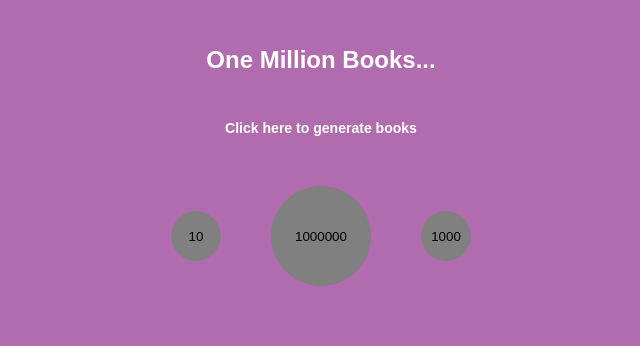
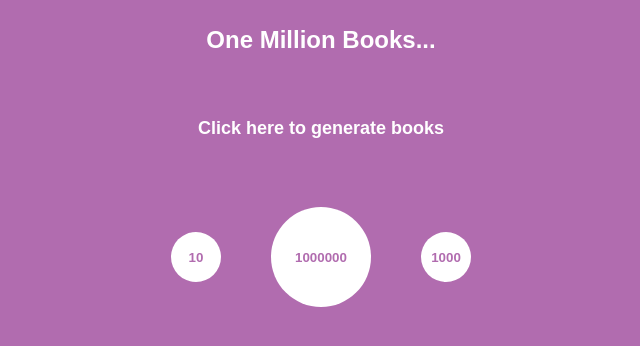
Before and after one commit to melanienolan/one-million-books, a React (Create React App) app: page / in a window 1280 px wide. Shown: the top 346 px of the page, without its empty margins (319-959 px from the left). Built offline with nearby package versions, Linux system fonts and the light colour scheme.

Commit message:
tidy styles

```diff
--- a/src/App.css
+++ b/src/App.css
@@ -14,7 +14,8 @@ button {
   cursor: pointer;
 }
 header {
-  height: 120px;
+  height: 80px;
+  background-color: #b16caf;
   display: flex;
   align-items: center;
   justify-content: center;
@@ -22,18 +23,18 @@ header {
 header h1 {
   color: #ffffff;
 }
-.filters {
-  height: 80px;
-  display: flex;
-  justify-content: space-around;
-}
 .button--sort {
   background-color: #ffffff;
+  color: #b16caf;
   border-radius: 50%;
-  width: 30px;
-  height: 30px;
+  width: 23px;
+  height: 23px;
+  margin: 2px;
 }
-
+[class^="book--container"] {
+  width: 760px;
+  margin: 0 auto;
+}
 .book--container-empty {
   /*display: none;*/
   display: flex;
@@ -43,6 +44,10 @@ header h1 {
 }
 .book--container-empty h3 {
   color: #ffffff;
+  text-align: center;
+  margin: 35px 0 15px 0;
+  font-size: 1.5rem;
+  line-height: 1.5;
 }
 .button--holder {
   display: flex;
@@ -53,7 +58,9 @@ header h1 {
 }
 [class^="button--generate"] {
   border-radius: 50%;
-  background-color: grey;
+  background-color: #ffffff;
+  color: #b16caf;
+  font-weight: bold;
 }
 .button--generate-large {
   width: 100px;
@@ -64,13 +71,9 @@ header h1 {
   height: 50px;
 }
 .book--container-full {
-  /*display: none;*/
-  display: block;
-  /*max-height: 400px;*/
 }
 .book--list {
   width: 600px;
-  /*max-height: 400px;*/
   margin: 5px auto;
   overflow: scroll;
 }
@@ -103,26 +106,62 @@ header h1 {
 .form--text {
   display: inline-block;
   width: 100px;
+  text-align: center;
 }
 .form--input {
   height: 20px;
-  width: 150px;
+  width: 100px;
   border-radius: 4px;
   border: none;
-  margin: 2px 5px;
+  margin: 10px 5px;
   padding: 0 5px;
 }
 .ReactVirtualized__Table {
-  width: 600px;
+  width: 660px;
   margin: 0 auto;
   background-color: #ffffff;
 }
 .ReactVirtualized__Table__headerRow {
   text-transform: none;
   border-bottom: 1px solid grey;
+  background-color: #b16caf;
+  color: #ffffff;
 }
 .ReactVirtualized__Table__headerColumn {
 }
 .ReactVirtualized__Table__row {
   font-size: 0.8rem;
 }
+.section {
+  display: flex;
+  height: 110px;
+}
+.section--inner {
+  width: 50%;
+}
+.section--title {
+  color: #ffffff;
+  margin: 10px 0;
+  text-align: center;
+}
+[class^="filters"] {
+  display: flex;
+  justify-content: space-around;
+}
+
+.sort--holder {
+  text-align: center;
+}
+.sort--title {
+  color: #ffffff;
+  display: block;
+  width: 100px;
+  height: 20px;
+}
+.table--empty {
+  width: 660px;
+  margin: 40px auto;
+  color: #ffffff;
+  font-weight: bold;
+  text-align: center;
+}
```
